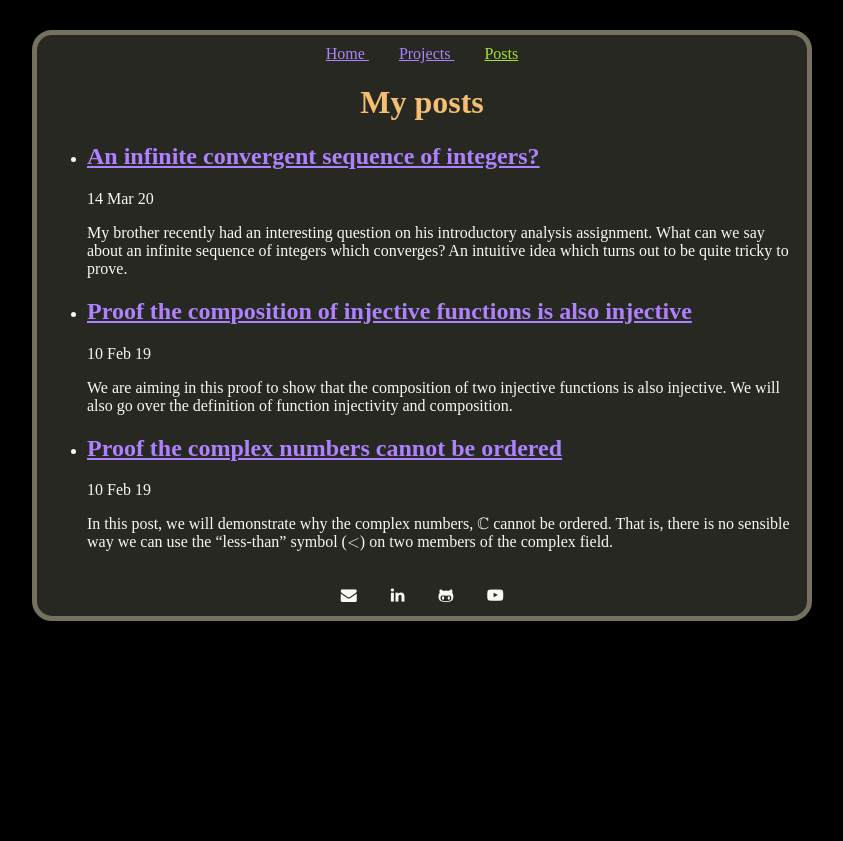
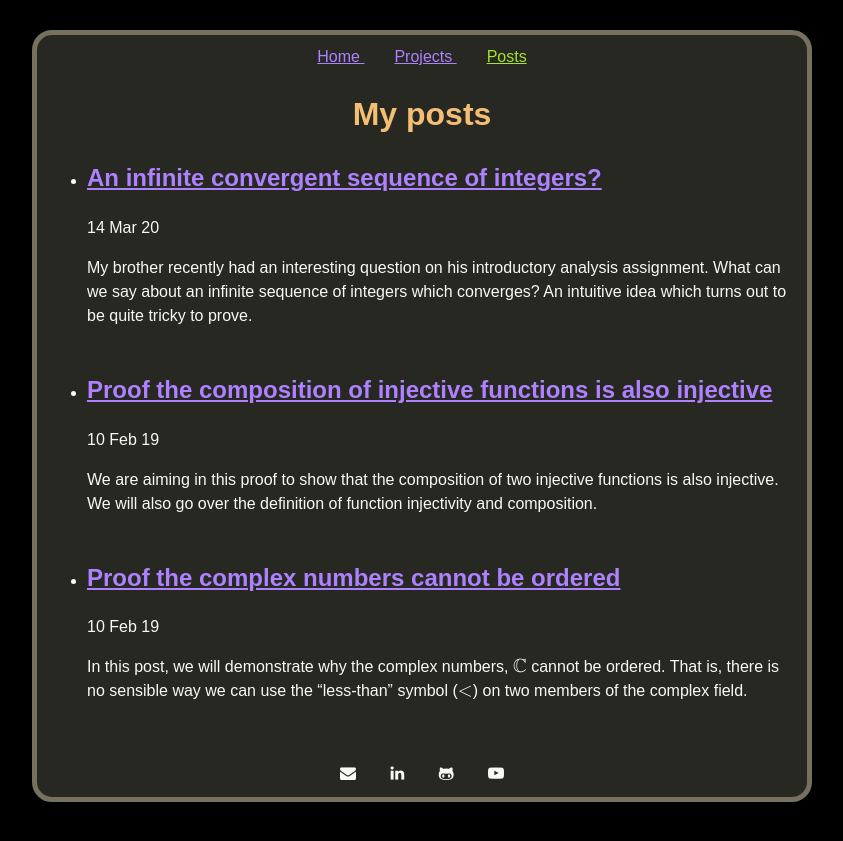
Before and after one commit to tristanbatchler/tbat.me, a Jekyll site: the page built from posts.html, in a window 1280 px wide. Shown: the top 841 px of the page, without its empty margins (218-1061 px from the left). Built offline with Jekyll 4.4.1, drawn with Linux system fonts in a browser that asks for light colours; some web fonts are replaced; formulas are drawn with MathJax 3; a script that is not in the unit is left out.

Commit message:
Improve readability

```diff
--- a/_sass/main.scss
+++ b/_sass/main.scss
@@ -2,7 +2,8 @@
 
 body {
     background: #000;
-    font-family: 'Merriweather', serif;
+    font-family: 'Merriweather', sans-serif;
+    line-height: 1.5;
 }
 
 #content {
@@ -52,6 +53,10 @@
         padding-left: 10px;
         color: $lightgray;
     }
+
+    li {
+        padding-bottom: 0.5rem;
+    }
 }
 
 #header {
```
